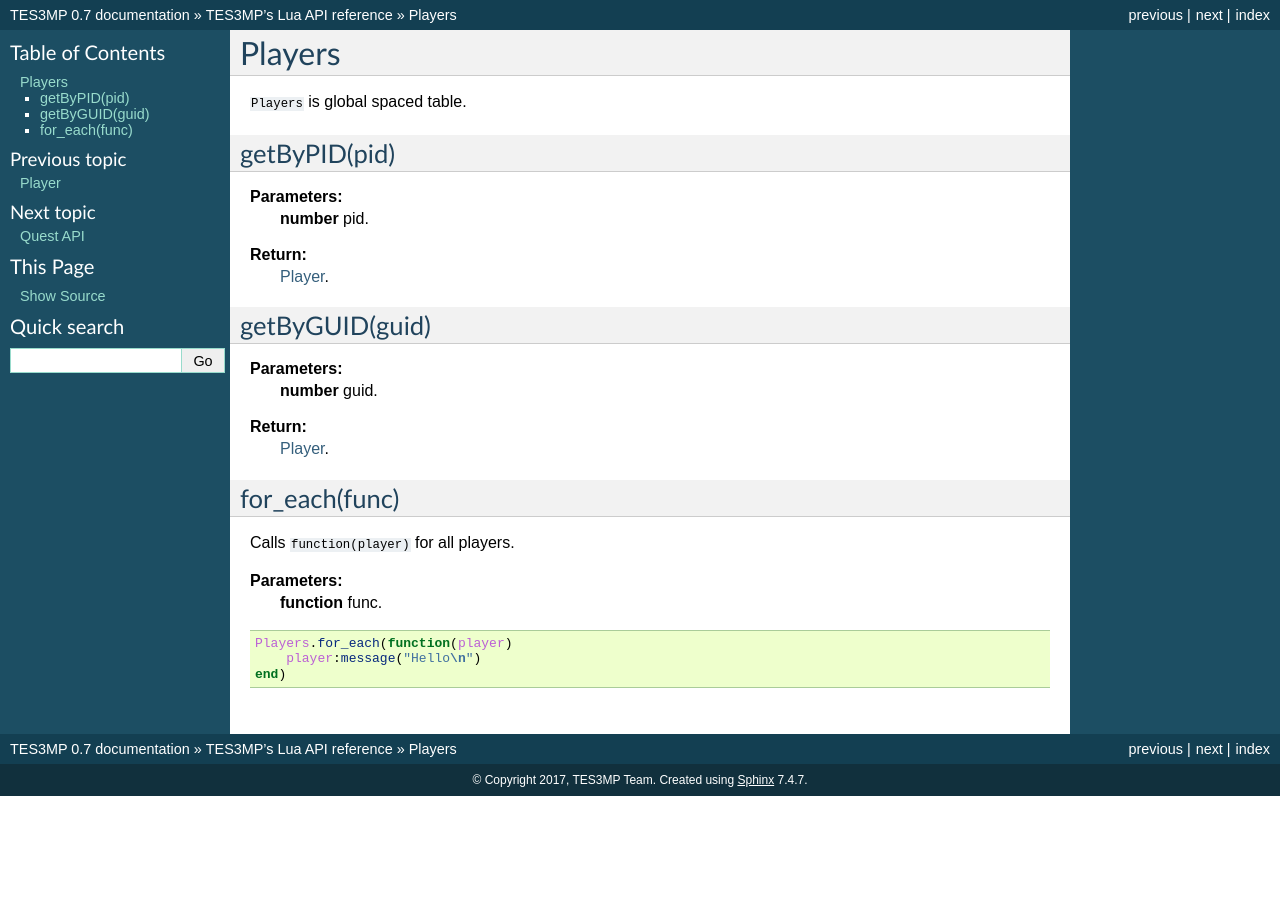
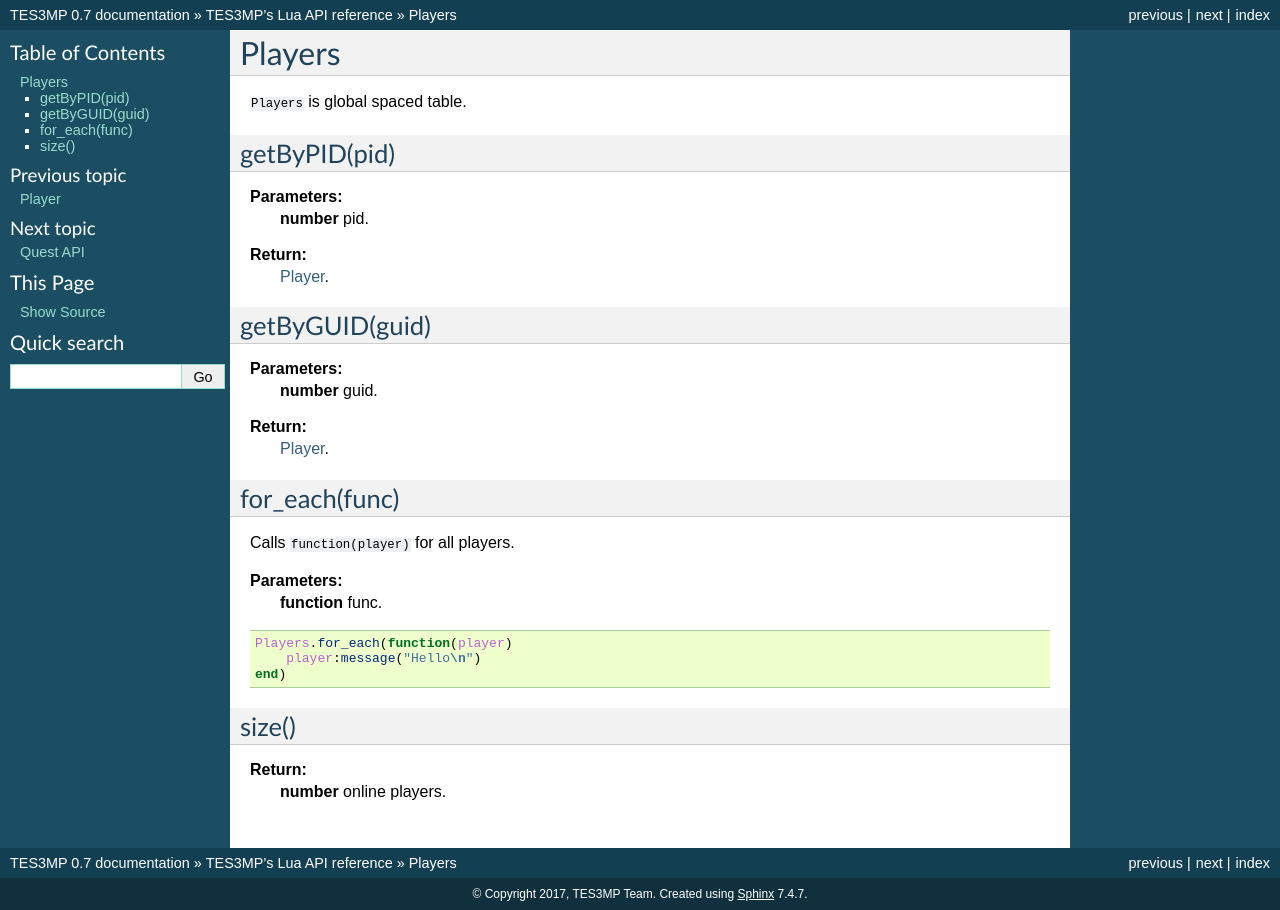
Before and after one commit to TES3MP/TES3MP-Docs, a Sphinx documentation site: the page built from source/api/players.rst, in a window 1280 px wide. Built offline with Sphinx 7.4.7, drawn with Linux system fonts in a browser that asks for light colours.

Commit message:
Update players.rst

```diff
--- a/source/api/players.rst
+++ b/source/api/players.rst
@@ -33,3 +33,9 @@ Calls ``function(player)`` for all players.
     Players.for_each(function(player)
         player:message("Hello\n")
     end)
+
+size()
+------
+
+**Return:**
+    | **number** online players.
```
